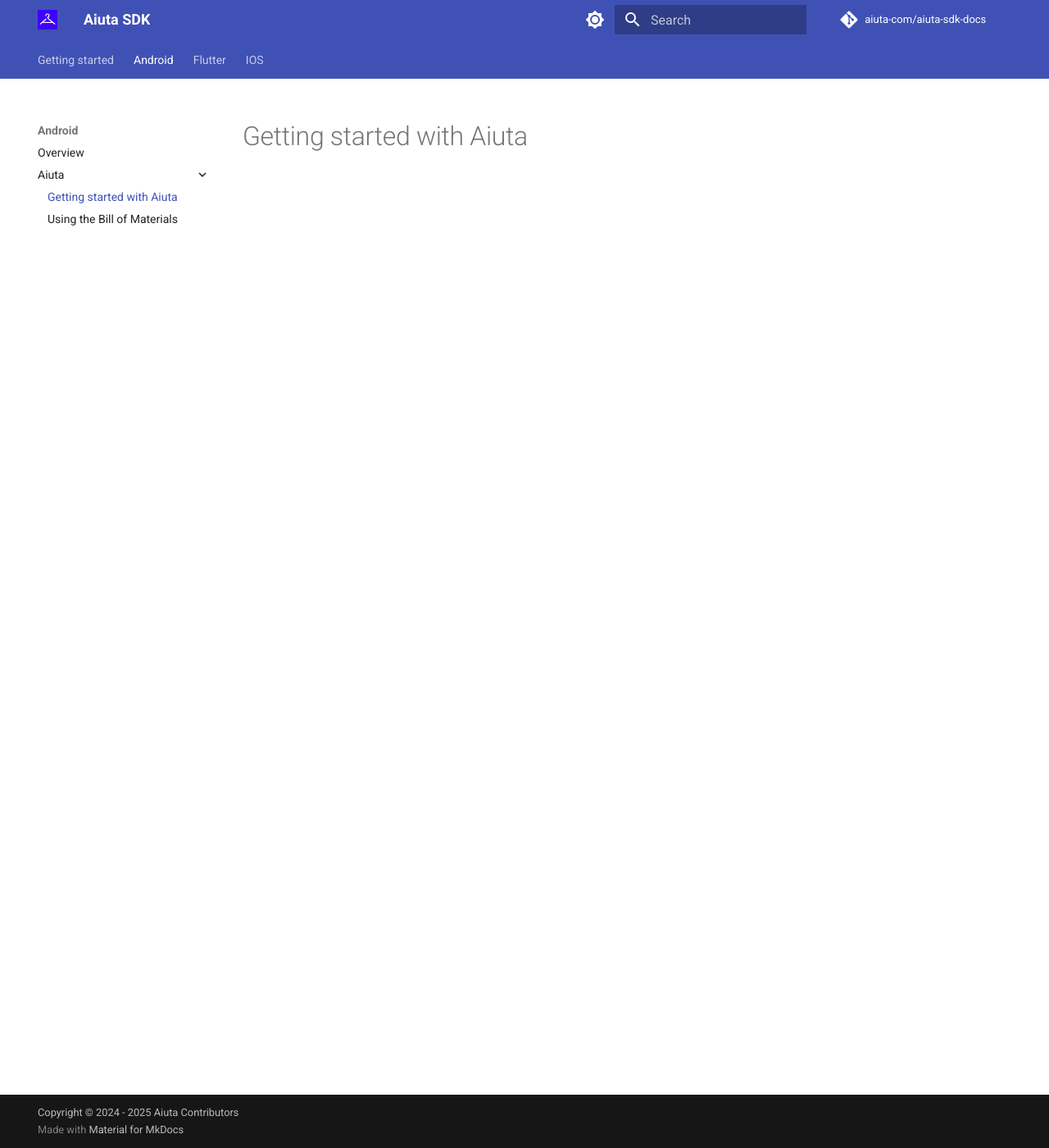
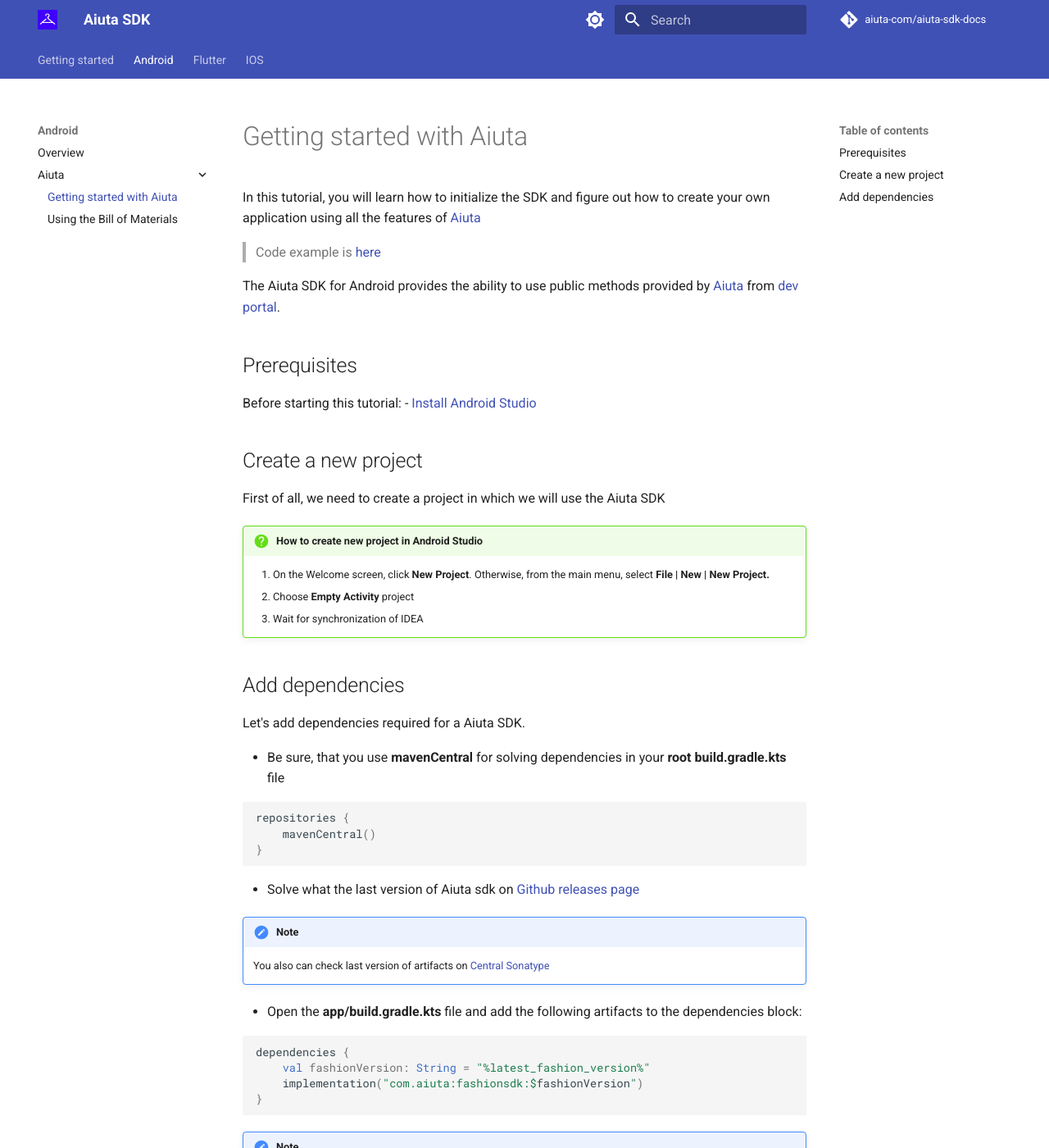
Before and after one commit to aiuta-com/docs, an MkDocs documentation site: the page built from docs/android/aiuta/get-started.md, in a window 1280 px wide and 1400 px high. Shown: the whole window at 82% size. Built offline with MkDocs 1.6.1 and Material for MkDocs 9.7.7, drawn with Linux system fonts in a browser that asks for light colours; comment, search, counter and statistics services are not loaded; some of the changed text lies outside the part shown.

Commit message:
Add example of md of get started

````diff
--- a/docs/android/aiuta/get-started.md
+++ b/docs/android/aiuta/get-started.md
@@ -1 +1,55 @@
 # Getting started with Aiuta
+
+In this tutorial, you will learn how to initialize the SDK and figure out how to create
+your own application using all the features of [Aiuta](https://aiuta.com/)
+
+> Code example is [here](https://github.com/aiuta-com/android-sdk/tree/main/samples/tryon)
+
+The Aiuta SDK for Android provides the ability to use public methods provided by [Aiuta](https://aiuta.com/)
+from [dev portal](https://developer.aiuta.com/).
+
+
+## Prerequisites
+
+Before starting this tutorial:
+- [Install Android Studio](https://developer.android.com/studio)
+
+
+## Create a new project
+
+First of all, we need to create a project in which we will use the Aiuta SDK
+
+!!! question "How to create new project in Android Studio"
+    1. On the Welcome screen, click **New Project**. Otherwise, from the main menu, select **File | New | New Project.**
+    2. Choose **Empty Activity** project
+    3. Wait for synchronization of IDEA
+
+
+## Add dependencies
+
+Let's add dependencies required for a Aiuta SDK.
+
+- Be sure, that you use **mavenCentral** for solving dependencies in your **root build.gradle.kts** file
+
+```kotlin
+repositories {
+    mavenCentral()
+}
+```
+
+- Solve what the last version of Aiuta sdk on [Github releases page](https://github.com/aiuta-com/android-sdk/releases)
+
+!!! note
+    You also can check last version of artifacts on [Central Sonatype](https://central.sonatype.com/search?q=com.aiuta)
+
+- Open the **app/build.gradle.kts** file and add the following artifacts to the dependencies block:
+
+```kotlin
+dependencies {
+    val fashionVersion: String = "%latest_fashion_version%"
+    implementation("com.aiuta:fashionsdk:$fashionVersion")
+}
+```
+
+!!! note
+    Pay your attention on [using the Bill of Materials](android/aiuta/get-started.md)
````
